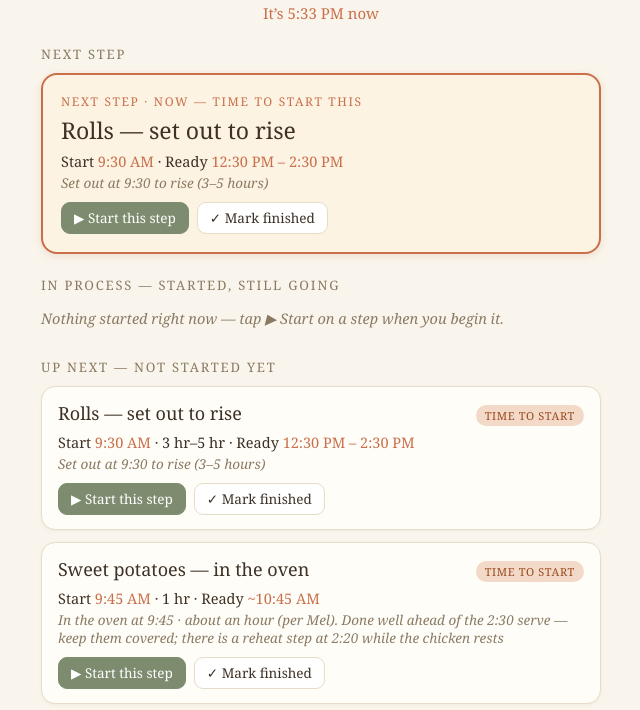
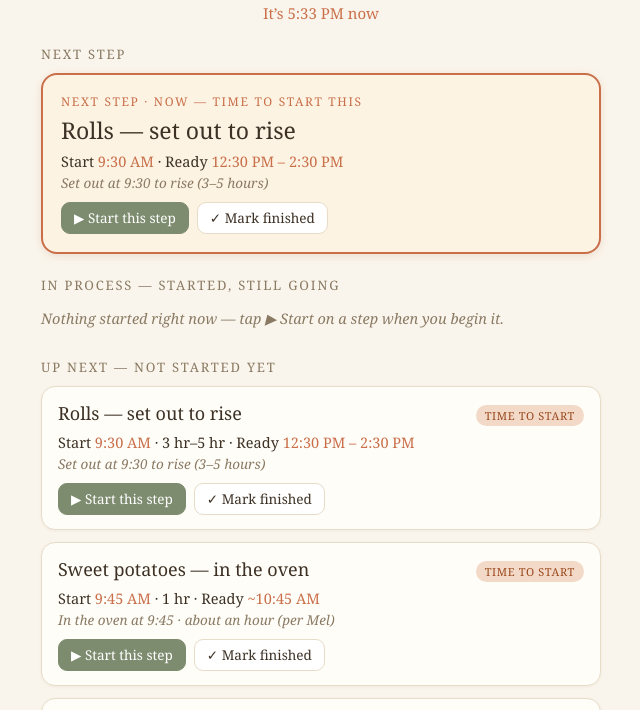
Before and after one commit to metaky/metaky.github.io, a plain HTML site: page meal-prep-timing/index.html in a window 1280 px wide. Shown: the part 80-790 px from the top of the page, without its empty margins (319-959 px from the left). Drawn offline with Linux system fonts and the light colour scheme.

Commit message:
Update meal prep board

```diff
--- a/meal-prep-timing/index.html
+++ b/meal-prep-timing/index.html
@@ -93,8 +93,7 @@
 <script>
 const SEED = [
   {id:'seed-rolls', dish:'Rolls', short:'Set out to rise', name:'Rolls — set out to rise', date:'2026-11-26', start:'09:30', durMin:180, durMax:300, note:'Set out at 9:30 to rise (3–5 hours)'},
-  {id:'seed-sweet', dish:'Sweet potatoes', short:'In the oven', name:'Sweet potatoes — in the oven', date:'2026-11-26', start:'09:45', durMin:60, durMax:60, note:'In the oven at 9:45 · about an hour (per Mel). Done well ahead of the 2:30 serve — keep them covered; there is a reheat step at 2:20 while the chicken rests'},
-  {id:'seed-sweet-reheat', dish:'Sweet potatoes', short:'Reheat', name:'Sweet potatoes — reheat', date:'2026-11-26', start:'14:20', durMin:10, durMax:10, note:'Back in the oven while the chicken rests (oven coasting down from 400°F) — just to warm through for the 2:30 serve'},
+  {id:'seed-sweet', dish:'Sweet potatoes', short:'In the oven', name:'Sweet potatoes — in the oven', date:'2026-11-26', start:'09:45', durMin:60, durMax:60, note:'In the oven at 9:45 · about an hour (per Mel)'},
   {id:'seed-bake', dish:'Rolls', short:'Bake', name:'Rolls — bake (alongside the chicken)', date:'2026-11-26', start:'13:30', durMin:15, durMax:20, note:'Bake at 375°F on the other rack while the chicken does phase 1 — out 1:45–1:50, then cover with a towel to stay warm until serving at 2:30. If the rise finished early, shape the rolls, cover them, and park somewhere cool (or the fridge) to slow the proof until bake time'},
   {id:'seed-chix-prep', dish:'Chicken', short:'Prep', name:'Chicken Au Poivre — prep', date:'2026-11-26', start:'13:10', durMin:20, durMax:20, note:'Spatchcock & season (Maldon + olive oil). Preheat oven to 375°F convection. Crush peppercorns; whisk cream with rosemary, garlic, shallots + 1 tsp Maldon'},
   {id:'seed-chix-p1', dish:'Chicken', short:'Roast · phase 1', name:'Chicken — roast, phase 1', date:'2026-11-26', start:'13:30', durMin:15, durMax:15, note:'Skin side up at 375°F convection, ~15 min, until slightly golden'},
```
